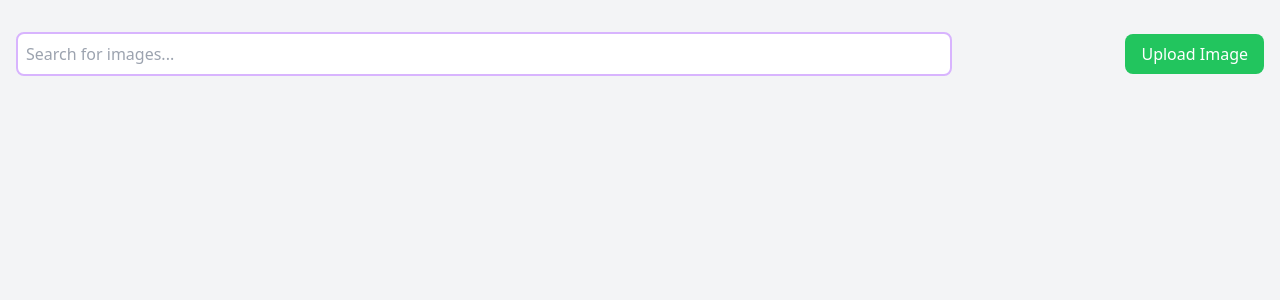
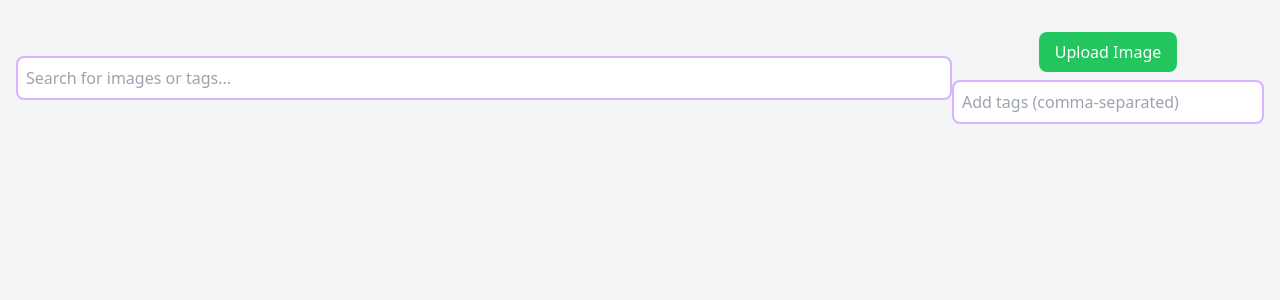
Before and after one commit to justuseapen/peppy, a Flask app: page / in a window 1280 px wide. Shown: the part 68-368 px from the top of the page. Run offline with Flask 3, Linux system fonts and the light colour scheme; some libraries are stand-ins or nearby versions.

Commit message:
Agent query: Please test the Peppy application and verify the following: 1. Can you search for images using tags? 2. Are tags displayed for each image in the search results? 3. Can you add new tags to an existing image? 4. When uploading a new image, can you add tags during the upload process? Please provide feedback on the overall functionality of the tag system.

```diff
--- a/main.py
+++ b/main.py
@@ -1,5 +1,5 @@
 from flask import Flask, render_template, jsonify, request, url_for
-from mock_data import MOCK_IMAGES, add_uploaded_image
+from mock_data import MOCK_IMAGES, add_uploaded_image, add_tags_to_image
 import random
 import os
 from werkzeug.utils import secure_filename
@@ -22,8 +22,12 @@
     offset = int(request.args.get("offset", 0))
     limit = int(request.args.get("limit", 20))
 
-    # Filter images based on the query (case-insensitive)
-    filtered_images = [image for image in MOCK_IMAGES if query in image["title"].lower()]
+    # Filter images based on the query (case-insensitive) and tags
+    filtered_images = [
+        image for image in MOCK_IMAGES
+        if query in image["title"].lower() or
+        any(query in tag.lower() for tag in image["tags"])
+    ]
 
     # Paginate the results
     paginated_images = filtered_images[offset:offset + limit]
@@ -44,9 +48,26 @@
         file_path = os.path.join(app.config['UPLOAD_FOLDER'], filename)
         file.save(file_path)
         image_url = url_for('static', filename=f'uploads/{filename}')
-        new_image = add_uploaded_image(filename, image_url)
+        tags = request.form.get('tags', '').split(',')
+        tags = [tag.strip() for tag in tags if tag.strip()]
+        new_image = add_uploaded_image(filename, image_url, tags)
         return jsonify(new_image), 201
     return jsonify({'error': 'Invalid file type'}), 400
 
+@app.route('/api/add_tags', methods=['POST'])
+def add_tags():
+    data = request.json
+    image_id = data.get('image_id')
+    new_tags = data.get('tags', [])
+
+    if not image_id or not new_tags:
+        return jsonify({'error': 'Image ID and tags are required'}), 400
+
+    updated_image = add_tags_to_image(image_id, new_tags)
+    if updated_image:
+        return jsonify(updated_image), 200
+    else:
+        return jsonify({'error': 'Image not found'}), 404
+
 if __name__ == "__main__":
     app.run(host="0.0.0.0", port=5000, debug=True)
--- a/mock_data.py
+++ b/mock_data.py
@@ -4,6 +4,7 @@
     {
         "id": "1",
         "title": "Happy Cat",
+        "tags": ["cat", "happy", "cute"],
         "images": {
             "fixed_height": {
                 "url": "https://media.giphy.com/media/ICOgUNjpvO0PC/200.gif"
@@ -16,6 +17,7 @@
     {
         "id": "2",
         "title": "Excited Dog",
+        "tags": ["dog", "excited", "funny"],
         "images": {
             "fixed_height": {
                 "url": "https://media.giphy.com/media/l0MYGb1LuF3fyP8NW/200.gif"
@@ -28,6 +30,7 @@
     {
         "id": "3",
         "title": "Funny Monkey",
+        "tags": ["monkey", "funny", "animal"],
         "images": {
             "fixed_height": {
                 "url": "https://media.giphy.com/media/8YBm95B5JNIXTWp5on/200.gif"
@@ -40,6 +43,7 @@
     {
         "id": "4",
         "title": "Dancing Baby",
+        "tags": ["baby", "dancing", "cute"],
         "images": {
             "fixed_height": {
                 "url": "https://media.giphy.com/media/l0HlGmv4WqldO9c5y/200.gif"
@@ -52,6 +56,7 @@
     {
         "id": "5",
         "title": "Surprised Pikachu",
+        "tags": ["pikachu", "surprised", "meme"],
         "images": {
             "fixed_height": {
                 "url": "https://media.giphy.com/media/6nWhy3ulBL7GSCvKw6/200.gif"
@@ -63,11 +68,12 @@
     }
 ]
 
-def add_uploaded_image(title, image_url):
+def add_uploaded_image(title, image_url, tags):
     new_id = str(len(MOCK_IMAGES) + 1)
     new_image = {
         "id": new_id,
         "title": title,
+        "tags": tags,
         "images": {
             "fixed_height": {
                 "url": image_url
@@ -79,3 +85,10 @@
     }
     MOCK_IMAGES.append(new_image)
     return new_image
+
+def add_tags_to_image(image_id, new_tags):
+    for image in MOCK_IMAGES:
+        if image["id"] == image_id:
+            image["tags"] = list(set(image["tags"] + new_tags))
+            return image
+    return None
--- a/static/js/app.js
+++ b/static/js/app.js
@@ -5,14 +5,19 @@
     const loadingIndicator = document.getElementById('loading');
     const modal = document.getElementById('modal');
     const modalImage = document.getElementById('modal-image');
+    const modalTags = document.getElementById('modal-tags');
+    const addTagInput = document.getElementById('add-tag-input');
+    const addTagButton = document.getElementById('add-tag-button');
     const closeModal = document.getElementById('close-modal');
     const loadMoreButton = document.getElementById('load-more-button');
     const fileUpload = document.getElementById('file-upload');
+    const uploadTags = document.getElementById('upload-tags');
     const uploadStatus = document.getElementById('upload-status');
 
     let currentOffset = 0;
     const limit = 20;
     let currentQuery = '';
+    let currentImageId = '';
 
     const debounce = (func, delay) => {
         let timeoutId;
@@ -60,6 +65,10 @@
             imageElement.classList.add('image-item');
             imageElement.innerHTML = `
                 <img src="${image.images.fixed_height.url}" alt="${image.title}" class="w-full h-auto rounded-lg shadow-md">
+                <div class="mt-2">
+                    <p class="font-bold">${image.title}</p>
+                    <p class="text-sm text-gray-600">${image.tags.join(', ')}</p>
+                </div>
             `;
             imageElement.addEventListener('click', () => showFullSize(image));
             resultsContainer.appendChild(imageElement);
@@ -68,6 +77,8 @@
 
     const showFullSize = (image) => {
         modalImage.src = image.images.original.url;
+        modalTags.innerHTML = `<p class="font-bold">Tags:</p><p>${image.tags.join(', ')}</p>`;
+        currentImageId = image.id;
         modal.classList.remove('hidden');
     };
 
@@ -95,6 +106,7 @@
     const uploadImage = (file) => {
         const formData = new FormData();
         formData.append('file', file);
+        formData.append('tags', uploadTags.value);
 
         fetch('/api/upload', {
             method: 'POST',
@@ -107,6 +119,7 @@
             } else {
                 showUploadStatus('Image uploaded successfully!', 'success');
                 displayResults([data]);
+                uploadTags.value = '';
             }
         })
         .catch(error => {
@@ -122,6 +135,36 @@
         setTimeout(() => {
             uploadStatus.classList.add('hidden');
         }, 3000);
+    };
+
+    const addTags = () => {
+        const newTags = addTagInput.value.split(',').map(tag => tag.trim()).filter(tag => tag !== '');
+        if (newTags.length === 0) return;
+
+        fetch('/api/add_tags', {
+            method: 'POST',
+            headers: {
+                'Content-Type': 'application/json',
+            },
+            body: JSON.stringify({
+                image_id: currentImageId,
+                tags: newTags
+            })
+        })
+        .then(response => response.json())
+        .then(data => {
+            if (data.error) {
+                showError(data.error);
+            } else {
+                modalTags.innerHTML = `<p class="font-bold">Tags:</p><p>${data.tags.join(', ')}</p>`;
+                addTagInput.value = '';
+                showUploadStatus('Tags added successfully!', 'success');
+            }
+        })
+        .catch(error => {
+            console.error('Error:', error);
+            showError('An error occurred while adding tags. Please try again.');
+        });
     };
 
     searchInput.addEventListener('input', (e) => performSearch(e.target.value.trim()));
@@ -146,4 +189,6 @@
             }
         }
     });
+
+    addTagButton.addEventListener('click', addTags);
 });
--- a/templates/index.html
+++ b/templates/index.html
@@ -12,15 +12,18 @@
         <h1 class="text-3xl font-bold text-center">Peppy</h1>
     </header>
     <main class="container mx-auto px-4 py-8">
-        <div class="mb-8 flex justify-between items-center">
-            <input type="text" id="search-input" placeholder="Search for images..." class="w-3/4 p-2 rounded-lg border-2 border-purple-300 focus:outline-none focus:border-purple-500">
-            <label for="file-upload" class="bg-green-500 text-white px-4 py-2 rounded-lg hover:bg-green-600 transition-colors cursor-pointer">
-                Upload Image
-                <input type="file" id="file-upload" accept="image/*" class="hidden">
-            </label>
+        <div class="mb-8 flex flex-col md:flex-row justify-between items-center">
+            <input type="text" id="search-input" placeholder="Search for images or tags..." class="w-full md:w-3/4 p-2 rounded-lg border-2 border-purple-300 focus:outline-none focus:border-purple-500 mb-4 md:mb-0">
+            <div class="w-full md:w-1/4 flex flex-col items-center">
+                <label for="file-upload" class="bg-green-500 text-white px-4 py-2 rounded-lg hover:bg-green-600 transition-colors cursor-pointer mb-2">
+                    Upload Image
+                    <input type="file" id="file-upload" accept="image/*" class="hidden">
+                </label>
+                <input type="text" id="upload-tags" placeholder="Add tags (comma-separated)" class="w-full p-2 rounded-lg border-2 border-purple-300 focus:outline-none focus:border-purple-500">
+            </div>
         </div>
         <div id="upload-status" class="text-center mb-4 hidden"></div>
-        <div id="results" class="grid grid-cols-2 md:grid-cols-3 lg:grid-cols-4 gap-4"></div>
+        <div id="results" class="grid grid-cols-1 md:grid-cols-2 lg:grid-cols-3 xl:grid-cols-4 gap-4"></div>
         <div id="loading" class="text-center mt-4 hidden">
             <div class="inline-block animate-spin rounded-full h-8 w-8 border-t-2 border-b-2 border-purple-500"></div>
         </div>
@@ -32,6 +35,9 @@
     <div id="modal" class="fixed inset-0 bg-black bg-opacity-50 flex items-center justify-center hidden">
         <div class="bg-white p-4 rounded-lg max-w-3xl max-h-full overflow-auto">
             <img id="modal-image" src="" alt="Full-size Image" class="max-w-full max-h-[80vh]">
+            <div id="modal-tags" class="mt-4"></div>
+            <input type="text" id="add-tag-input" placeholder="Add new tags (comma-separated)" class="w-full p-2 mt-2 rounded-lg border-2 border-purple-300 focus:outline-none focus:border-purple-500">
+            <button id="add-tag-button" class="mt-2 bg-blue-500 text-white px-4 py-2 rounded-lg hover:bg-blue-600 transition-colors">Add Tags</button>
             <button id="close-modal" class="mt-4 bg-purple-500 text-white px-4 py-2 rounded-lg hover:bg-purple-600 transition-colors">Close</button>
         </div>
     </div>
```
Also changed, not shown: static/css/styles.css (+39 -2 lines), static/uploads/IMG_6315.jpg (added).
